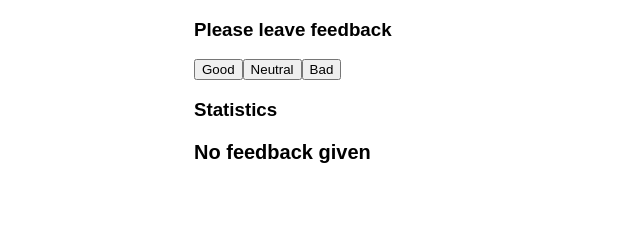
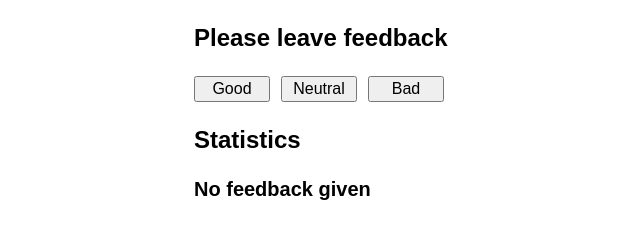
Before and after one commit to Oleh-Li/state-and-forms, a React app: page / in a window 1280 px wide. Shown: the whole page, without its empty margins (196-836 px from the left). Built offline with nearby package versions, Linux system fonts and the light colour scheme.

Commit message:
add prop typep and default props

```diff
--- a/src/components/App.js
+++ b/src/components/App.js
@@ -3,7 +3,7 @@ import Feedback from "./feedback/Feedback";
 import Statistics from "./feedback/statistics/Statistics";
 import Section from "./Section";
 import Notification from "./feedback/notification/Notification";
-import styles from "./App.module.css"
+import styles from "./App.module.css";
 
 export class App extends Component {
   state = {
@@ -14,25 +14,9 @@ export class App extends Component {
     positivePercent: 0,
   };
 
-  handleGood = () => {
+  handleLeaveFeedback = (e) => {
     this.setState((prevState) => ({
-      good: (prevState.good += 1),
-    }));
-    this.countTotalFeedback();
-    this.countPositiveFeedbackPercentage();
-  };
-
-  handleNeutral = () => {
-    this.setState((prevState) => ({
-      neutral: (prevState.neutral += 1),
-    }));
-    this.countTotalFeedback();
-    this.countPositiveFeedbackPercentage();
-  };
-
-  handleBad = () => {
-    this.setState((prevState) => ({
-      bad: (prevState.bad += 1),
+      [e.target.name]: (prevState[e.target.name] += 1),
     }));
     this.countTotalFeedback();
     this.countPositiveFeedbackPercentage();
@@ -57,11 +41,7 @@ export class App extends Component {
       <div className="App">
         <div className={styles.feedbackContainer}>
           <Section title="Please leave feedback">
-          <Feedback
-            handleGood={this.handleGood}
-            handleNeutral={this.handleNeutral}
-            handleBad={this.handleBad}
-          />
+            <Feedback onLeaveFeedback={this.handleLeaveFeedback} />
           </Section>
 
           <Section title="Statistics">
--- a/src/components/Section.js
+++ b/src/components/Section.js
@@ -1,8 +1,9 @@
 import React, { Fragment } from "react";
+import styles from "./Section.module.css"
 
 const Section = ({ title, children }) => (
   <Fragment>
-    <h3>{title}</h3>
+    <h3 className={styles.sectionTitle}>{title}</h3>
     {children}
   </Fragment>
 );
--- /dev/null
+++ b/src/components/Section.module.css
@@ -0,0 +1,3 @@
+.sectionTitle{
+    font-size: 24px;
+}
--- a/src/components/feedback/Feedback.js
+++ b/src/components/feedback/Feedback.js
@@ -1,17 +1,38 @@
 import React from "react";
+import styles from "./Feedback.module.css";
+import propTypes from "prop-types";
 
-const Feedback = ({ handleGood, handleNeutral, handleBad }) => (
-  <div>
-    <button type="button" onClick={handleGood}>
+const Feedback = ({ onLeaveFeedback }) => (
+  <div className={styles.buttonContainer}>
+    <button
+      className={styles.buttonStyles}
+      type="button"
+      name="good"
+      onClick={onLeaveFeedback}
+    >
       Good
     </button>
-    <button type="button" onClick={handleNeutral}>
+    <button
+      className={styles.buttonStyles}
+      type="button"
+      name="neutral"
+      onClick={onLeaveFeedback}
+    >
       Neutral
     </button>
-    <button type="button" onClick={handleBad}>
+    <button
+      className={styles.buttonStyles}
+      type="button"
+      name="bad"
+      onClick={onLeaveFeedback}
+    >
       Bad
     </button>
   </div>
 );
 
+Feedback.propTypes = {
+  onLeaveFeedback: propTypes.func.isRequired,
+};
+
 export default Feedback;
--- /dev/null
+++ b/src/components/feedback/Feedback.module.css
@@ -0,0 +1,11 @@
+.buttonContainer {
+  display: flex;
+  justify-content: space-between;
+  width: 250px;
+}
+
+.buttonStyles {
+  width: 76px;
+  height: 26px;
+  font-size: 16px;
+}
--- a/src/components/feedback/notification/Notification.js
+++ b/src/components/feedback/notification/Notification.js
@@ -1,8 +1,17 @@
 import React from "react";
 import styles from "./Notification.module.css";
+import propTypes from 'prop-types'
 
 const Notification = ({ message }) => (
   <h3 className={styles.notificationTitle}>{message}</h3>
 );
 
+Notification.propTypes = {
+  message: propTypes.string.isRequired,
+};
+
+Notification.defaultProps = {
+  message: "feedback message",
+};
+
 export default Notification;
--- a/src/components/feedback/statistics/Statistics.js
+++ b/src/components/feedback/statistics/Statistics.js
@@ -1,5 +1,6 @@
 import React from "react";
-import styles from "./Statistics.module.css"
+import styles from "./Statistics.module.css";
+import propTypes from "prop-types";
 
 const Statistics = ({ good, neutral, bad, total, positivePercent }) => (
   <div className={styles.statContainer}>
@@ -20,4 +21,20 @@ const Statistics = ({ good, neutral, bad, total, positivePercent }) => (
   </div>
 );
 
+Statistics.defaultProps = {
+  good: 0,
+  neutral: 0,
+  bad: 0,
+  total: 0,
+  positivePercent: 0,
+};
+
+Statistics.propTypes = {
+  good: propTypes.number.isRequired,
+  neutral: propTypes.number.isRequired,
+  bad: propTypes.number.isRequired,
+  total: propTypes.number.isRequired,
+  positivePercent: propTypes.number.isRequired,
+};
+
 export default Statistics;
--- a/src/components/feedback/statistics/Statistics.module.css
+++ b/src/components/feedback/statistics/Statistics.module.css
@@ -1,3 +1,3 @@
 .statContainer{
-font-weight: 600;
+font-weight: 500;
 }
```
Also changed, not shown: src/components/feedback/Feedback.styles.css (deleted). Lines whose indentation alone changed are shown as unchanged.
